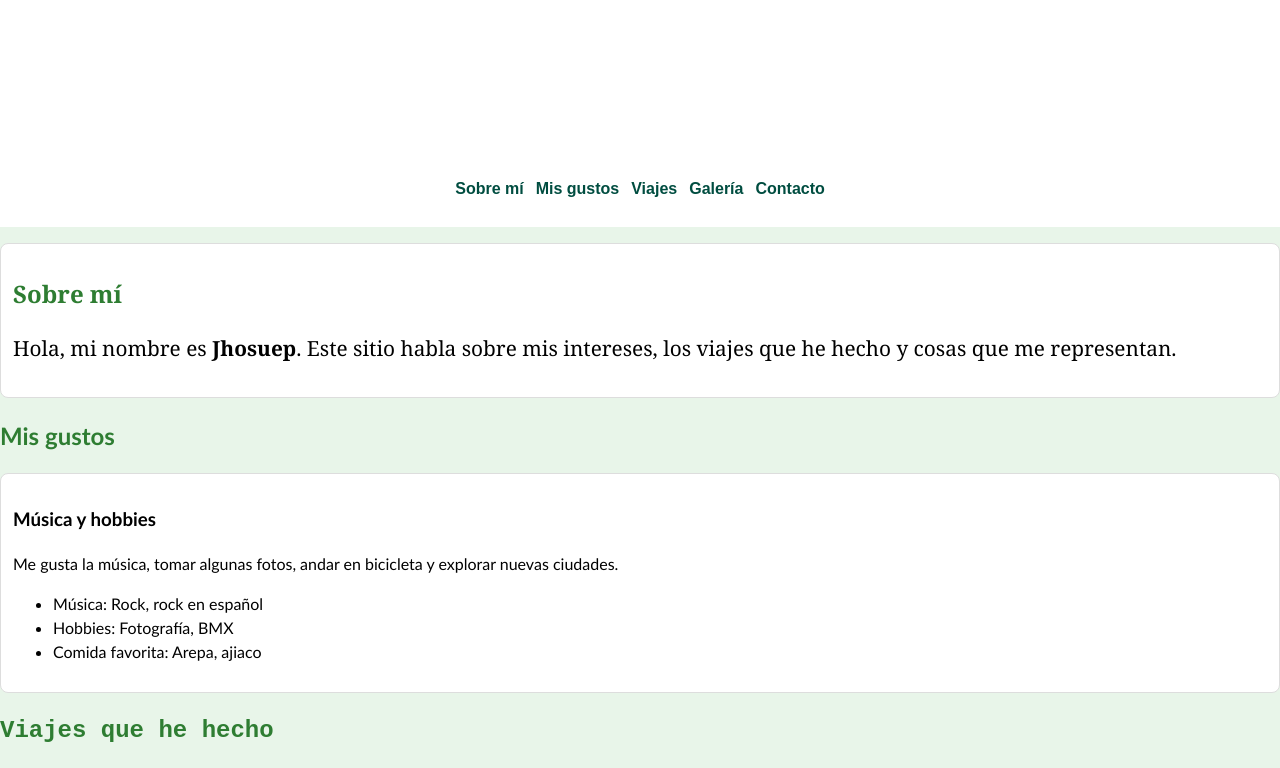
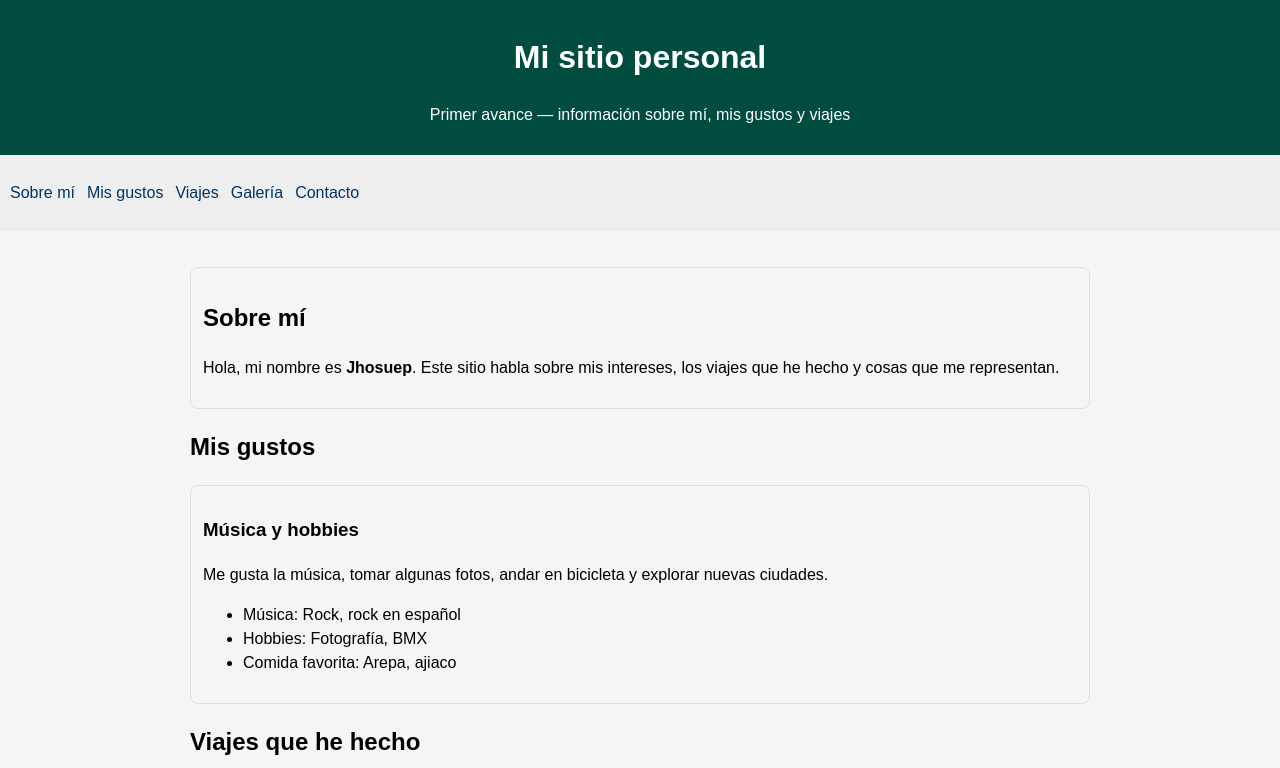
Before and after one commit to skolmijhosuepmarin-cpu/mi_primer_avance, a plain HTML site: page index.html in a window 1280 px wide. Shown: the top 768 px of the page. Drawn offline with Linux system fonts and the light colour scheme.

Commit message:
Revise index.html for first site version
Updated the HTML structure and styles for the first version of the personal site, including navigation, sections, and footer.

```diff
--- a/index.html
+++ b/index.html
@@ -3,108 +3,27 @@
 <head>
   <meta charset="utf-8" />
   <meta name="viewport" content="width=device-width,initial-scale=1" />
-  <title>Mi sitio personal - Segundo avance</title>
+  <title>Mi sitio personal - Primer avance</title>
   <style>
-    /* === Estilos generales === */
-    body {
-      font-family: Arial, Helvetica, sans-serif;
-      line-height: 1.5;
-      margin: 0;
-      padding: 0;
-      background-color: #e8f5e9; /* color de fondo del sitio */
-    }
-
-    header, footer {
-      background: #ffffff;
-      color: white;
-      text-align: center;
-      padding: 12px 0;
-    }
-
-    nav {
-      background: #ffffff;
-      padding: 10px;
-      margin-bottom: 16px;
-    }
-
-    nav ul {
-      list-style: none;
-      padding: 0;
-      display: flex;
-      gap: 12px;
-      justify-content: center;
-    }
-
-    nav a {
-      text-decoration: none;
-      color: #004d40;
-      font-weight: bold;
-    }
-
-    section { margin-bottom: 20px; }
-
-    article {
-      margin-bottom: 12px;
-      padding: 12px;
-      border: 1px solid #ddd;
-      border-radius: 8px;
-      background: #ffffff;
-    }
-
-    aside {
-      background: #f9f9f9;
-      padding: 12px;
-      border-left: 4px solid #004d40;
-      margin-bottom: 20px;
-    }
-
-    .gallery img {
-      max-width: 100%;
-      height: auto;
-      display: block;
-      margin-bottom: 8px;
-      border-radius: 6px;
-    }
-
-    footer p {
-      margin: 6px 0;
-      font-size: 0.95rem;
-    }
-
-    /* === Selectores === */
-    h2 {
-      color: #2e7d32; /* cambia el color de los títulos */
-    }
-
-    /* === Clases para tamaños de texto === */
-    .texto-grande {
-      font-size: 1.3rem;
-    }
-
-    .texto-pequeno {
-      font-size: 0.9rem;
-      color: #ffffff;
-    }
-
-    /* === ID para tipo de letra especial === */
-    #sobre-mi {
-      font-family: "Georgia", serif;
-    }
-
-    #gustos {
-      font-family: "Trebuchet MS", sans-serif;
-    }
-
-    #viajes {
-      font-family: "Courier New", monospace;
-    }
+    /* Estilos para primer avance */
+    body { font-family: Arial, Helvetica, sans-serif; line-height:1.5; margin:0; padding:0; }
+    body { background-color: #f5f5f5; }
+    header, footer { background: #004d40; color: white; text-align:center; padding:12px 0; }
+    main { padding:20px; max-width:900px; margin:0 auto; }
+    nav { background:#eee; padding:10px; margin-bottom:16px; }
+    nav ul { list-style:none; padding:0; display:flex; gap:12px; }
+    nav a { text-decoration:none; color:#036; }
+    section { margin-bottom:20px; }
+    article { margin-bottom:12px; padding:12px; border:1px solid #ddd; border-radius:8px; }
+    aside { background:#f9f9f9; padding:12px; border-left:4px solid #0b6; margin-bottom:20px; }
+    .gallery img { max-width:100%; height:auto; display:block; margin-bottom:8px; border-radius:6px; }
+    footer p { margin:6px 0; font-size:0.95rem; }
   </style>
 </head>
 <body>
-
 <header>
   <h1>Mi sitio personal</h1>
-  <p class="texto-pequeno">Segundo avance — información sobre mí, mis gustos y viajes</p>
+  <p>Primer avance — información sobre mí, mis gustos y viajes</p>
 </header>
 
 <nav>
@@ -121,7 +40,7 @@
   <section id="sobre-mi">
     <article>
       <h2>Sobre mí</h2>
-      <p class="texto-grande">
+      <p>
         Hola, mi nombre es <strong>Jhosuep</strong>. Este sitio habla sobre mis intereses, los viajes que he hecho y cosas que me representan.
       </p>
     </article>
@@ -154,19 +73,20 @@
     </article>
     <article>
       <h3>Viaje 3 — Comunidad Valenciana, España (04/08/2025)</h3>
-      <p>Una región con demasiada historia, playas y calas hermosas, el mar mediterráneo, inigualable y tranquilo. Una gastronomía deliciosa, especialmente la tortilla de patata.</p>
+      <p>Una región con demasiada historia, playas y calas hermosas, el mar mediterraneo, inigualable y tranquilo. Una gastronomía deliciosa, especialmente la tortilla de patata.</p>
     </article>
   </section>
 
   <aside>
     <h3>Autor</h3>
     <p>Nombre del autor: <strong>Jhosuep</strong></p>
-    <p>Institución: <em>Skolmi</em></p>
+    <p>Institución: <em>skolmi</em></p>
   </aside>
 
   <section id="galeria">
     <h2>Galería</h2>
     <div class="gallery">
+      <!-- aun no he puesto imágenes -->
       <img src="imagen1.jpg" alt="En esta imagen una pequeña vista a Bilbao" />
       <img src="imagen2.jpg" alt="Un atardecer en Copenhague" />
       <img src="imagen3.jpg" alt="Una playa en Alicante" />
@@ -178,13 +98,13 @@
     <article>
       <p>Correo: <a href="mailto:skolmi.jhosuep.marin@gmail.com">skolmi.jhosuep.marin@gmail.com</a></p>
       <p>Teléfono: <a href="tel:+573192241366">+57 3 192 241 366</a></p>
-      <p>Redes: <a href="#">Instagram</a>
+      <p>Redes: <a href="#">Instagram</a> | <a href="#">Twitter</a></p>
     </article>
   </section>
 </main>
 
 <footer>
-  <p>Jhosuep — Skolmi</p>
+  <p>Jhosuep — skolmi</p>
   <p>Correo: <a href="mailto:skolmi.jhosuep.marin@gmail.com">skolmi.jhosuep.marin@gmail.com</a></p>
 </footer>
 
```
